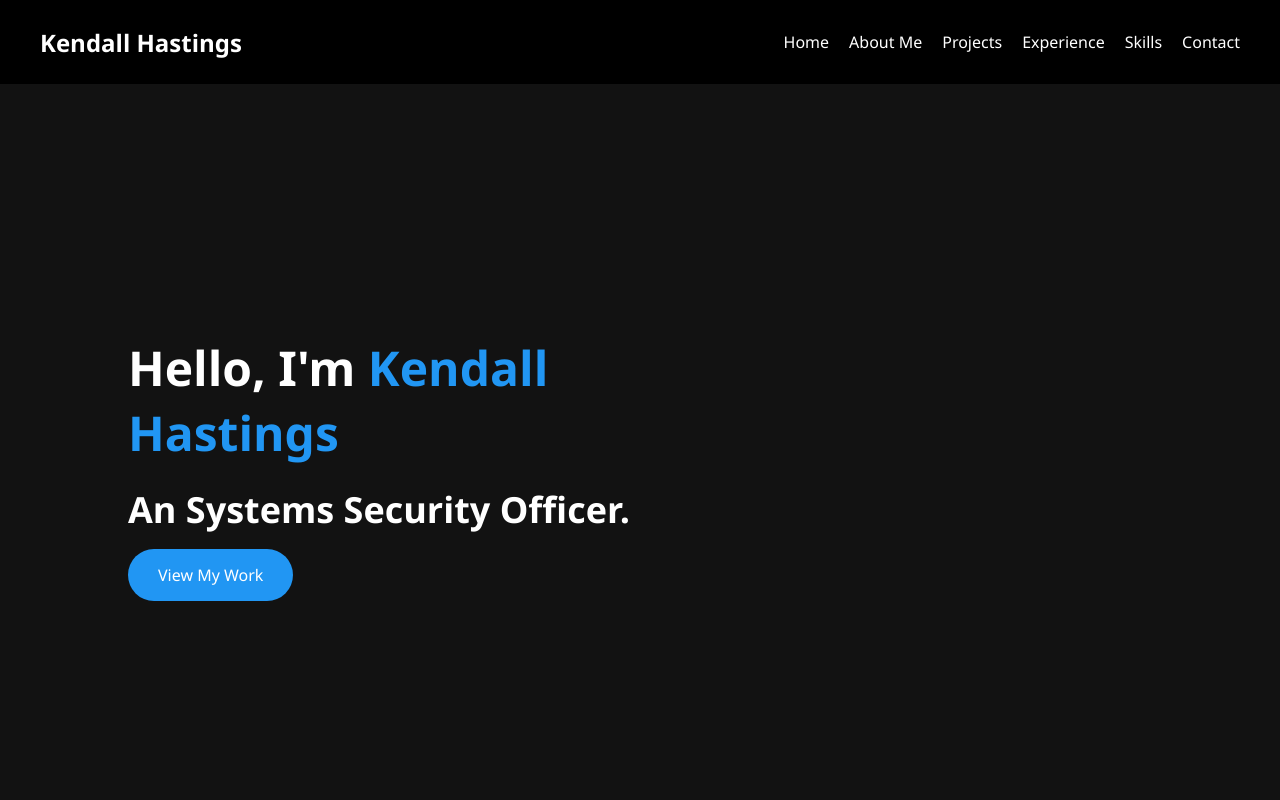
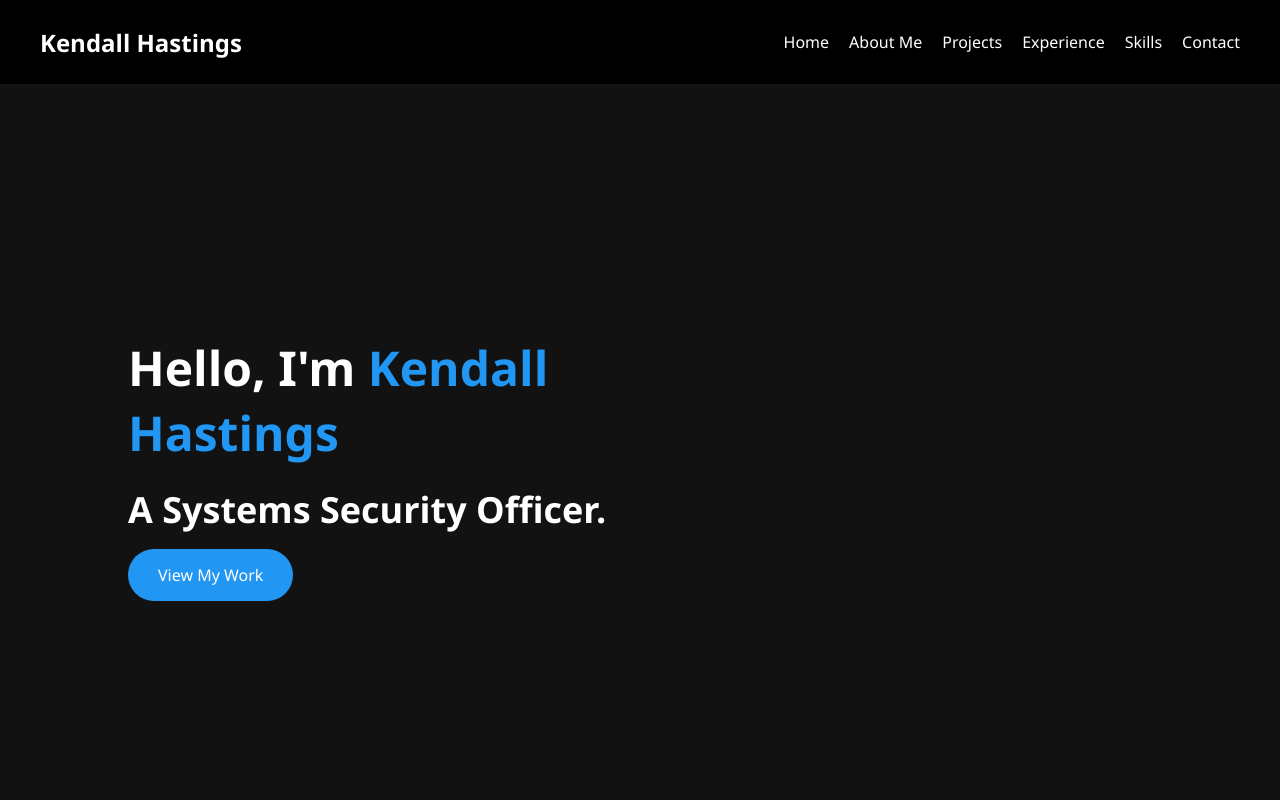
Before and after one commit to Raddrooster/Raddrooster.github.io, a plain HTML site: page index.html in a window 1280 px wide. Shown: the top 800 px of the page. Drawn offline with Linux system fonts and the light colour scheme.

Commit message:
Update index.html
changed An to A

```diff
--- a/index.html
+++ b/index.html
@@ -35,7 +35,7 @@
     <section id="home">
         <div class="home-content">
             <h1>Hello, I'm <span>Kendall Hastings</span></h1>
-            <h2>An <span id="typing"></span></h2>
+            <h2>A <span id="typing"></span></h2>
             <a href="#projects" class="btn">View My Work</a>
         </div>
     </section>
```
